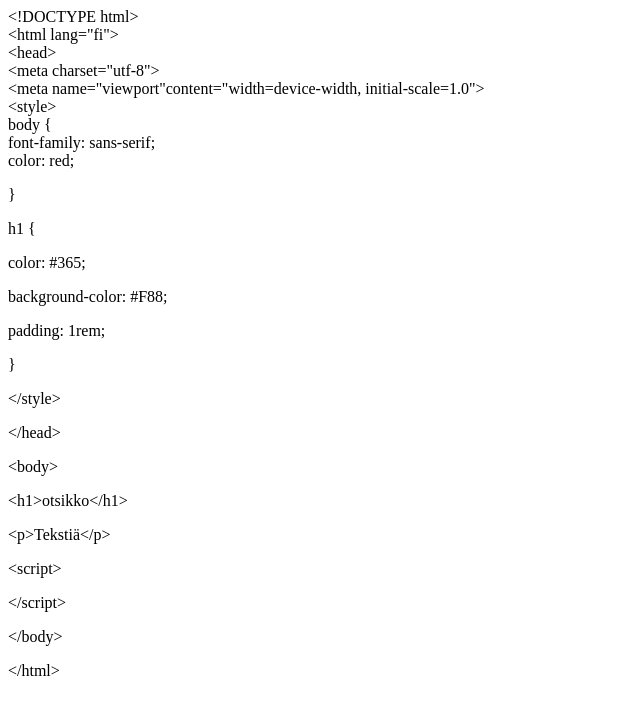
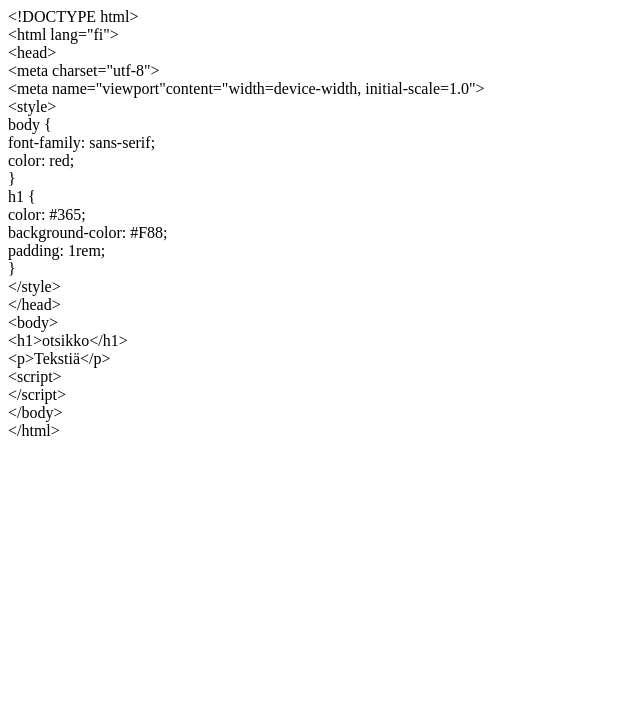
Before and after one commit to Heavytik/Heavytik.github.io, a plain HTML site: page index.html in a window 1280 px wide. Shown: the whole page, without its empty margins (0-640 px from the left). Drawn offline with Linux system fonts and the light colour scheme.

Commit message:
Add all brs

```diff
--- a/index.html
+++ b/index.html
@@ -5,31 +5,25 @@
 &lt;html lang=&quot;fi&quot;&gt;<br>
 &lt;head&gt;<br>
   &lt;meta charset=&quot;utf-8&quot;&gt;<br>
-
  &lt;meta name=&quot;viewport&quot;content=&quot;width=device-width, initial-scale=1.0&quot;&gt;<br>
-
 &lt;style&gt;<br>
  body {<br>
   font-family: sans-serif;<br>
  color: red;<br>
- <p> }</p>
- <p> h1 {</p>
- <p>   color: #365;</p>
-<p>    background-color: #F88;</p>
-<p>    padding: 1rem;</p>
-<p>  }</p>
-<p>&lt;/style&gt;</p>
-
-<p>&lt;/head&gt;</p>
-<p>&lt;body&gt;</p>
- <p> &lt;h1&gt;otsikko&lt;/h1&gt;</p>
- <p> &lt;p&gt;Teksti&auml;&lt;/p&gt;</p>
-
-<p>&lt;script&gt;</p>
-
-
-<p>&lt;/script&gt;</p>
-<p>&lt;/body&gt;</p>
-<p>&lt;/html&gt;</p>
+ }<br>
+ h1 {<br>
+    color: #365;<br>
+   background-color: #F88;<br>
+    padding: 1rem;<br>
+  }<br>
+&lt;/style&gt;<br>
+&lt;/head&gt;<br>
+&lt;body&gt;<br>
+  &lt;h1&gt;otsikko&lt;/h1&gt;<br>
+  &lt;p&gt;Teksti&auml;&lt;/p&gt;<br>
+&lt;script&gt;<br>
+&lt;/script&gt;<br>
+&lt;/body&gt;<br>
+&lt;/html&gt;<br>
   </body>
   </html>
```
